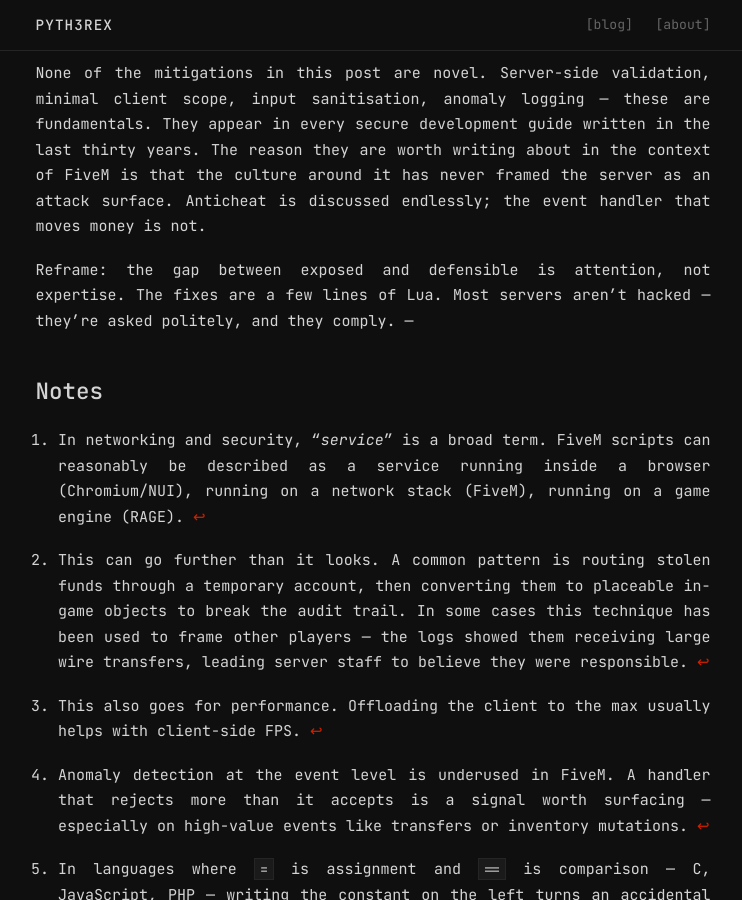
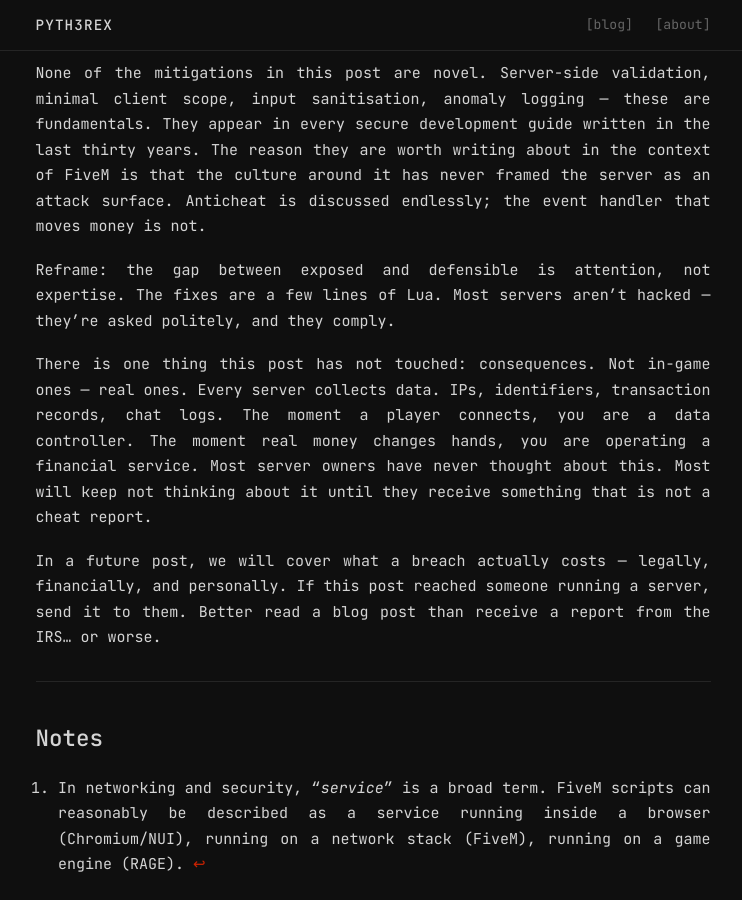
Before and after one commit to Pyth3rEx/Pyth3rEx.github.io, a Jekyll site: the page built from _posts/2026-03-24-fivem-attack-surface.md, in a window 1280 px wide and 900 px high, scrolled down 7988 px. Shown: the whole window, without its empty margins (267-1009 px from the left). Built offline with Jekyll 4.4.1, drawn with Linux system fonts in a browser that asks for light colours; some of the changed text lies outside the part shown.

Commit message:
docs: refine closing and add part 2 hook
Strengthens closing with legal consequences teaser and sharing nudge.
Removes section heading to preserve tension, fixes punctuation register.

```diff
--- a/_posts/2026-03-24-fivem-attack-surface.md
+++ b/_posts/2026-03-24-fivem-attack-surface.md
@@ -272,6 +272,16 @@
 
 Reframe: the gap between exposed and defensible is attention, not expertise. The fixes are a few
 lines of Lua. Most servers aren’t hacked — they’re asked politely, and they comply.
+
+There is one thing this post has not touched: consequences. Not in-game ones — real ones. Every server
+collects data. IPs, identifiers, transaction records, chat logs. The moment a player connects,
+you are a data controller. The moment real money changes hands, you are operating a financial
+service. Most server owners have never thought about this. Most will keep not thinking about it
+until they receive something that is not a cheat report.
+
+In a future post, we will cover what a breach actually costs — legally, financially, and personally. If this post
+reached someone running a server, send it to them. Better read a blog post than receive a report from the IRS... or worse.
+
 ---
 # Notes
 
```
Also changed, not shown: other parts of _posts/2026-03-24-fivem-attack-surface.md (+1 -1 lines).
